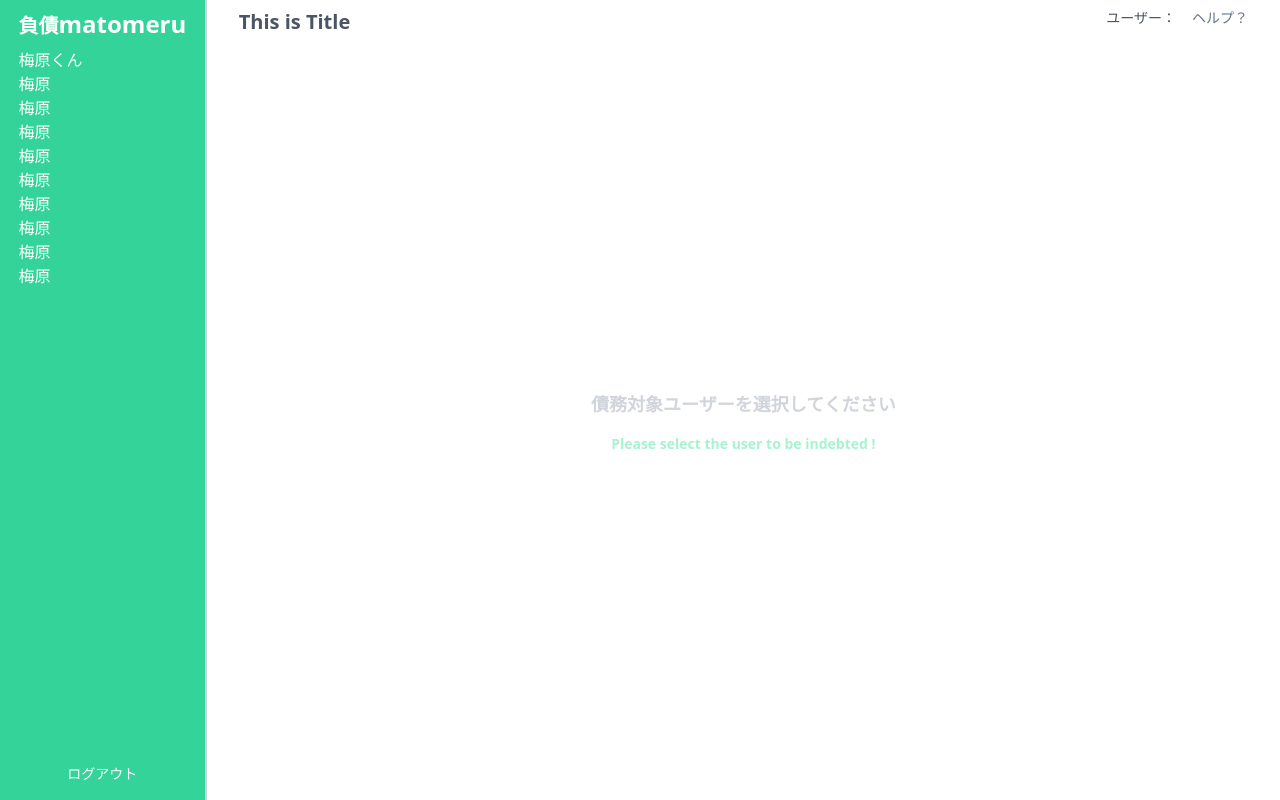
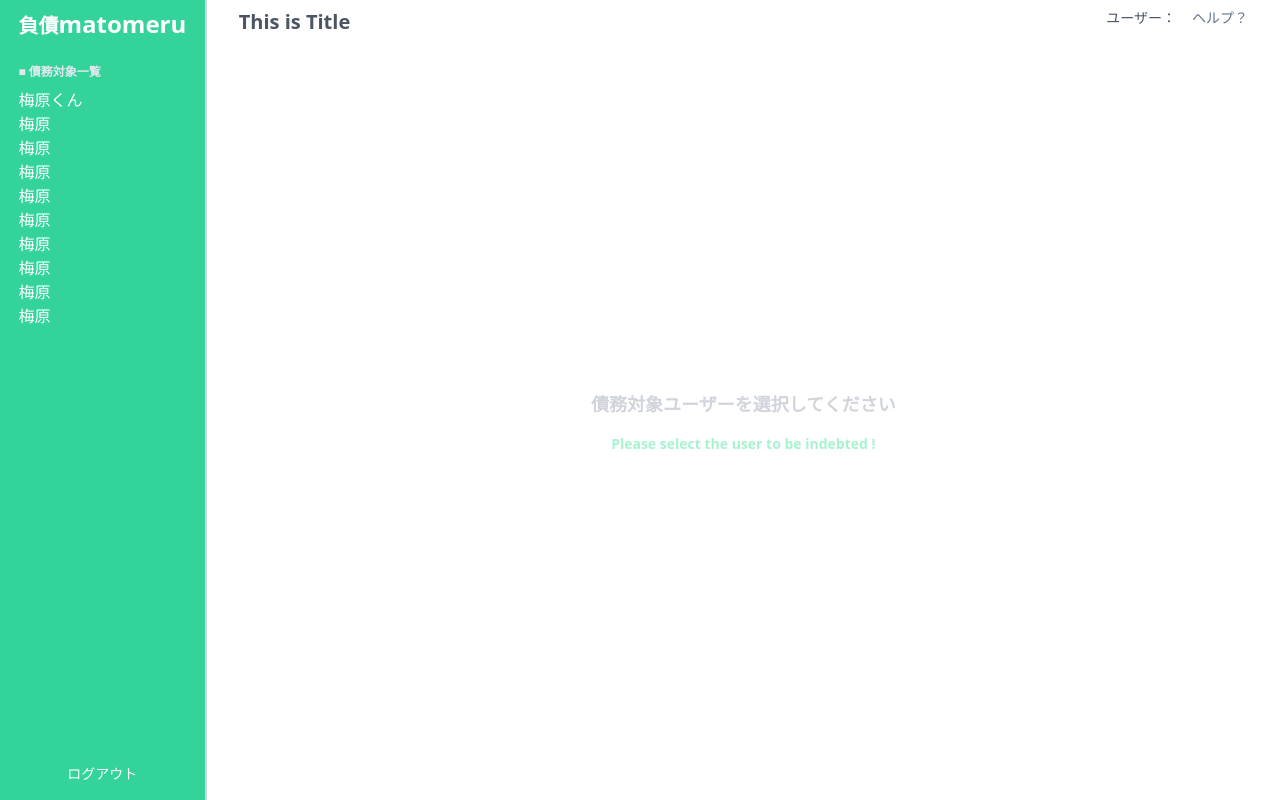
Before and after one commit to tatsu0731/liability-matomeru, a Next.js app: page / in a window 1280 px wide. Built offline with nearby package versions, Linux system fonts and the light colour scheme; no server answers.

Commit message:
add: サイドバーに債務対象者の表記を追加

```diff
--- a/src/components/organisms/Sideber.tsx
+++ b/src/components/organisms/Sideber.tsx
@@ -10,6 +10,7 @@ export default function Sideber() {
             <Title />
             </Link>
             <div className="">
+                <h2 className="text-xs font-bold text-slate-200 mt-4 mb-2">■ 債務対象一覧</h2>
                 {/* hrefにkeyなりidが入るはず */}
                 <Link href="[1].tsx">
                     <p>梅原くん</p>
```
